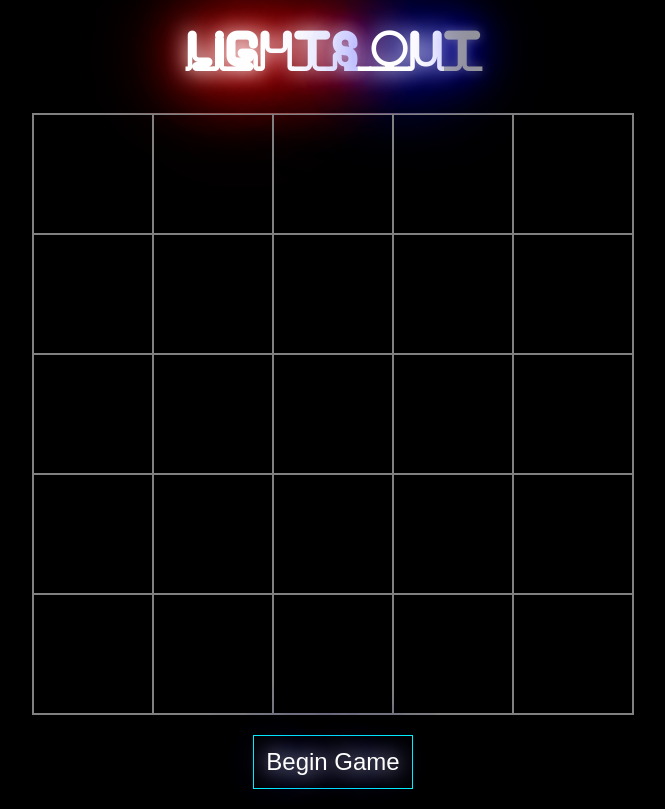
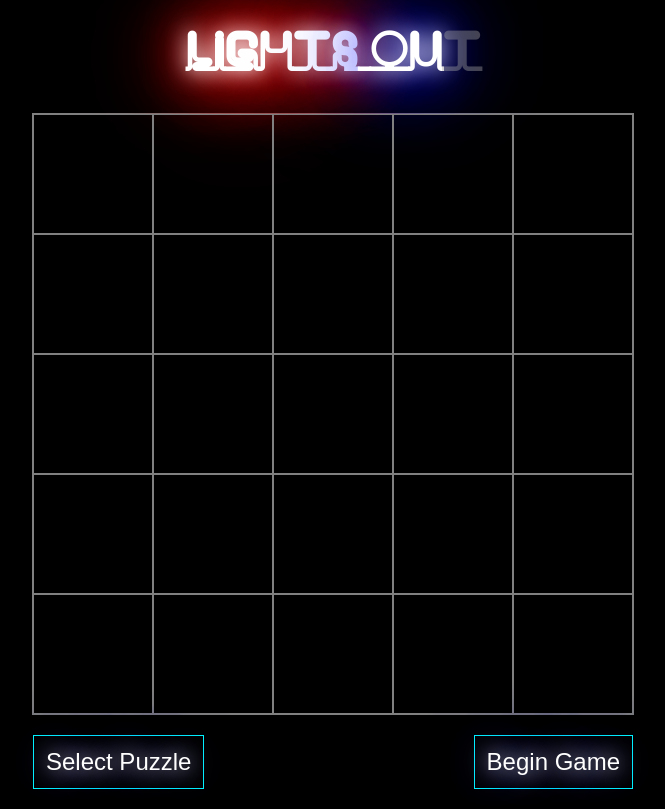
Before and after one commit to stillmattwest/lights-out, a React (Vite) app: page / in a window 1280 px wide. Shown: the whole page, without its empty margins (307-972 px from the left). Built offline with nearby package versions, Linux system fonts and the light colour scheme.

Commit message:
adding puzzle select button

```diff
--- a/src/App.jsx
+++ b/src/App.jsx
@@ -4,7 +4,7 @@ import { useState } from 'react';
 
 import Header from './components/Header/Header';
 import LightGrid from './components/LightGrid/LightGrid';
-import StartButton from './components/StartButton/StartButton';
+import GameControls from './components/GameConrols/GameControls';
 import Modal from './components/Modal/Modal';
 
 function App() {
@@ -33,7 +33,7 @@ function App() {
     <>
       <Header />
       <LightGrid start={start} endGame={endGame} toggleModal={toggleModalHandler} setModalMessage={setModalMessageHandler} />
-      <StartButton onClick={startButtonClickHandler} />
+      <GameControls startButtonClickHandler={startButtonClickHandler} />
       <Modal isOpen={showModal} toggleModal={toggleModalHandler}>
         <p>{modalMessage}</p>
       </Modal>
--- a/src/components/StartButton/StartButton.css
+++ b/src/components/GameConrols/GameControls.css
@@ -1,13 +1,16 @@
-.start-button {
+.start-button, .puzzle-button {
     background-color: black;
     border: 1px solid aqua;
     color: white;
     font-size: 1.5em;
     padding: .5em;
     cursor: pointer;
+
 }
 
 .button-container {
     margin: 20px auto;
-    text-align: center;
+    display:flex;
+    width:600px;
+    justify-content: space-between;
 }
--- /dev/null
+++ b/src/components/GameConrols/GameControls.jsx
@@ -0,0 +1,17 @@
+import './GameControls.css';
+import StartButton from './StartButton';
+import PuzzleSelectButton from './PuzzleSelectButton';
+
+const GameControls = (props) => {
+    return(
+        <div className='button-container'>
+        <PuzzleSelectButton/>
+        <StartButton onClick={props.startButtonClickHandler}/>
+
+    </div>
+    )
+
+
+}
+
+export default GameControls;
--- /dev/null
+++ b/src/components/GameConrols/PuzzleSelectButton.jsx
@@ -0,0 +1,11 @@
+
+
+const PuzzleSelectButton = (props) => {
+    return (
+        <button className='puzzle-button neon-blue' onClick={props.onClick}>Select Puzzle</button>
+
+
+    )
+}
+
+export default PuzzleSelectButton;
--- /dev/null
+++ b/src/components/GameConrols/StartButton.jsx
@@ -0,0 +1,9 @@
+
+const StartButton = (props) => {
+    return (
+        <button className='start-button neon-blue' onClick={props.onClick}>Begin Game</button>
+
+    )
+}
+
+export default StartButton;
--- a/src/components/StartButton/StartButton.jsx
+++ /dev/null
@@ -1,12 +0,0 @@
-import './StartButton.css';
-
-const StartButton = (props) => {
-    return (
-        <div className='button-container'>
-            <button className='start-button neon-blue' onClick={props.onClick}>Begin Game</button>
-        </div>
-
-    )
-}
-
-export default StartButton;
```
